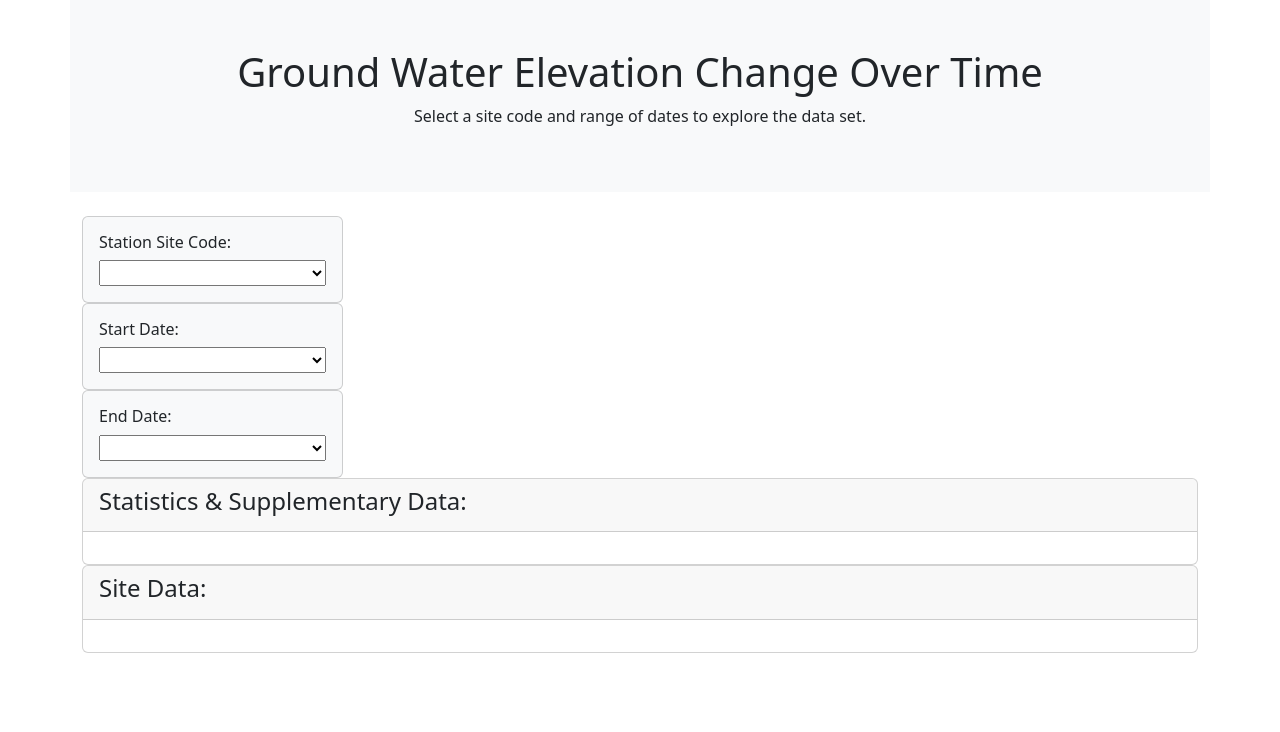
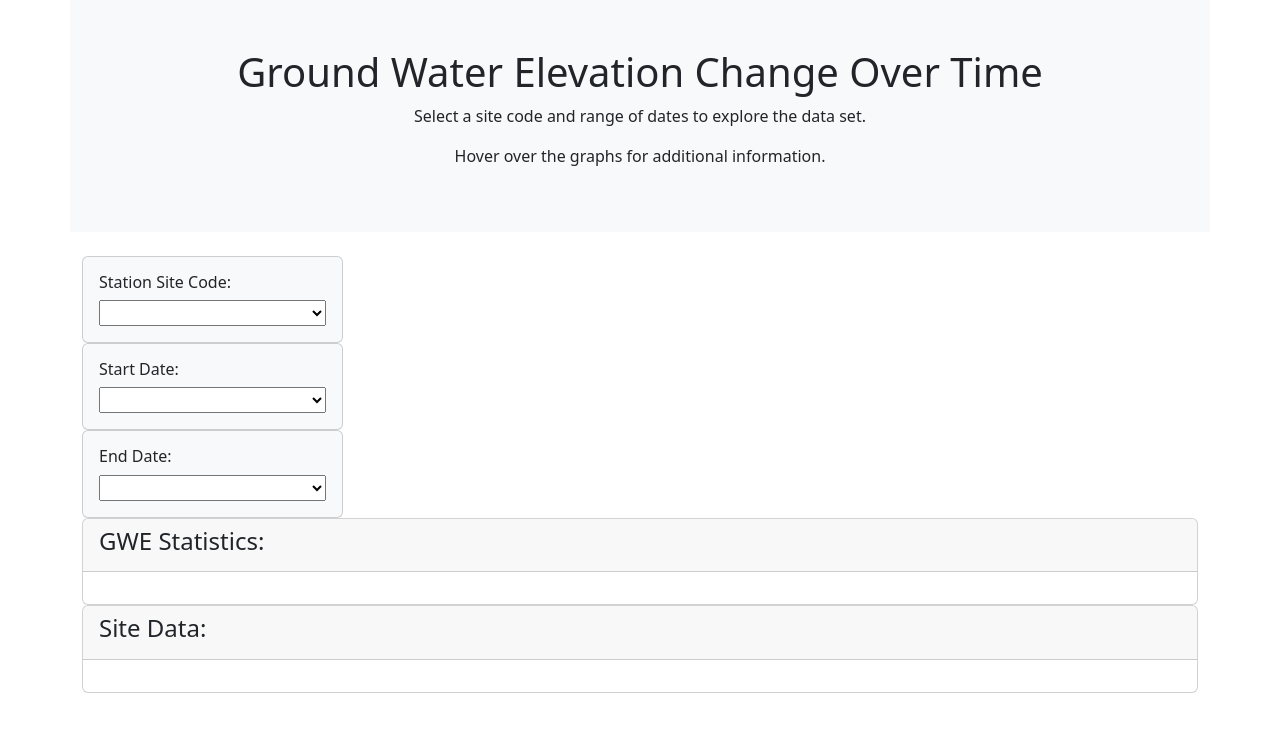
Before and after one commit to RW12924/Groundwater_Analysis, a Flask app: template templates/GWE_Chart_Histogram.html in a window 1280 px wide. Shown: the top 732 px of the page. Run offline with Flask 3, Linux system fonts and the light colour scheme; the template is opened without the code that fills it, so the values that code supplies are empty; some libraries are stand-ins or nearby versions.

Commit message:
Update GWE_Chart_Histogram.html

```diff
--- a/templates/GWE_Chart_Histogram.html
+++ b/templates/GWE_Chart_Histogram.html
@@ -16,6 +16,7 @@
           <div class="col-md-12 p-5 text-center bg-light">
               <h1>Ground Water Elevation Change Over Time</h1>
               <p>Select a site code and range of dates to explore the data set.</p>
+              <p>Hover over the graphs for additional information.</p>
           </div>
       </div>
       <br>
@@ -58,7 +59,7 @@
           <div class="col-md-12">
               <div class="card card-primary">
                   <div class="card-header">
-                      <h4 class="card-title">Statistics & Supplementary Data:</h4>
+                      <h4 class="card-title">GWE Statistics:</h4>
                   </div>
                   <div id="stats-panel" class="card-body row"></div>
               </div>
@@ -84,7 +85,7 @@
 
   <script src="https://d3js.org/d3.v7.min.js"></script>
   <script src="https://cdn.plot.ly/plotly-latest.min.js"></script>
-  <script src="../static/js/GWE_Chart_Histogram.js"></script>
+  <script src="../static/GWE_Chart_Histogram.js"></script>
 
 </body>
 
```
